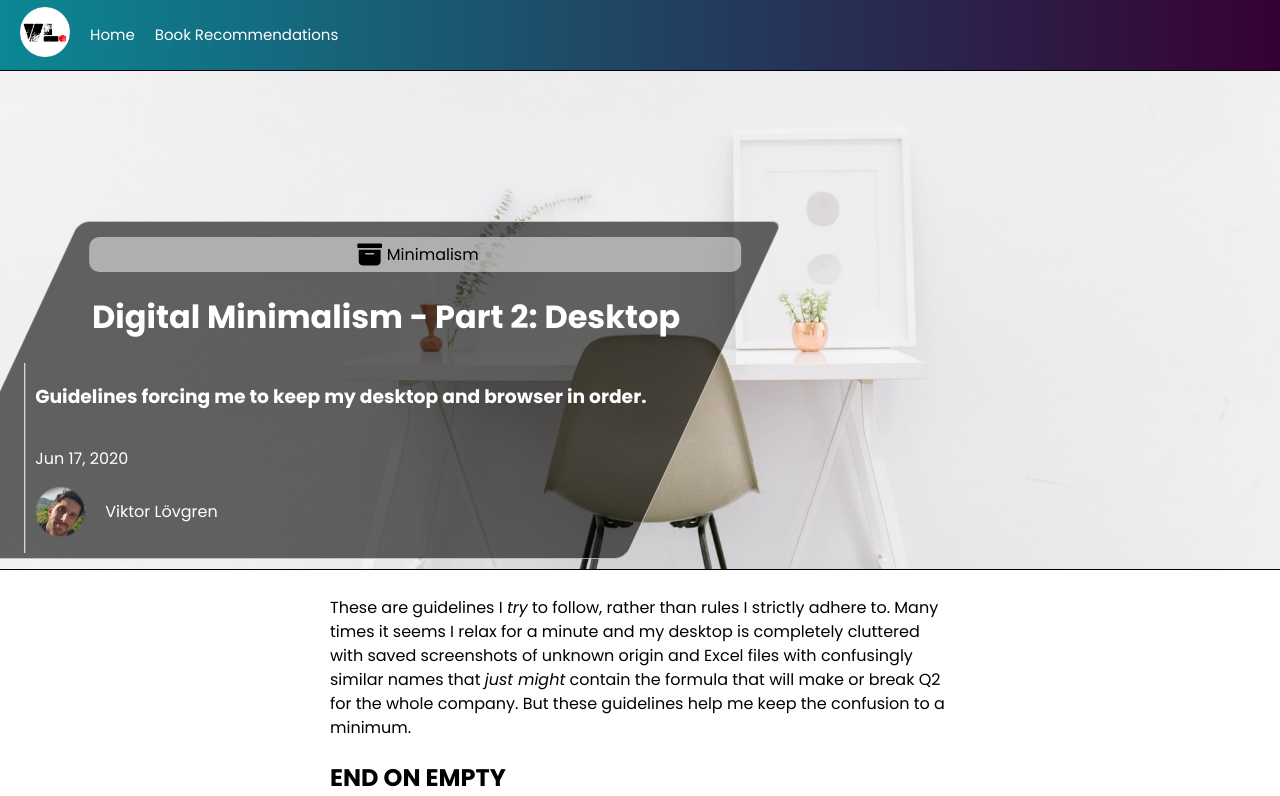
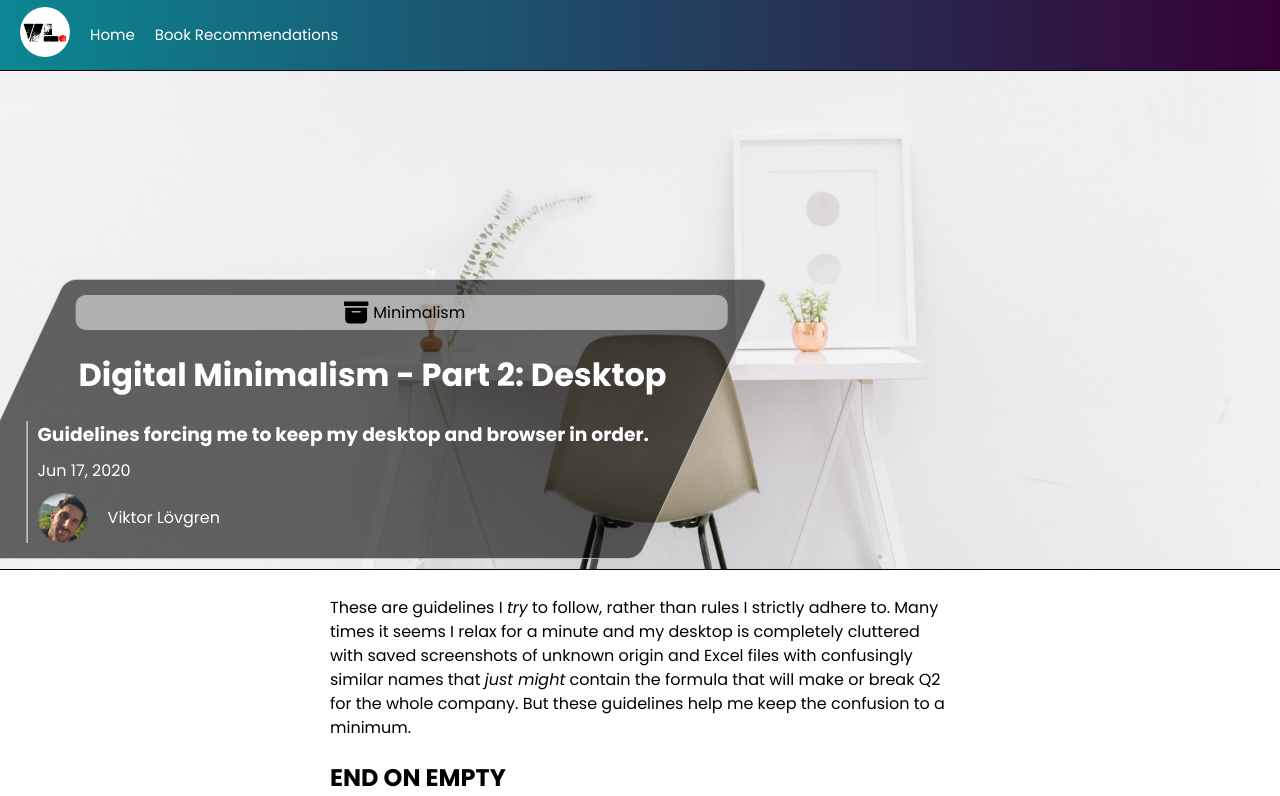
Before and after one commit to leafleaf90/VLblog, a Jekyll site: the page built from _posts/2020-06-17-digital-minimalism-2-desktop.md, in a window 1280 px wide. Shown: the top 796 px of the page. Built offline with Jekyll 4.4.1, drawn with Linux system fonts in a browser that asks for light colours; some web fonts are replaced; grey boxes are pictures that could not be loaded.

Commit message:
small design update on blog post meta

```diff
--- a/_layouts/post.html
+++ b/_layouts/post.html
@@ -14,15 +14,19 @@
       {% if page.categories %} {% include components/post_logos.html
       categories=page.categories %} {% endif %}
       <h1>{{page.title}}</h1>
-      <div class="post-title-meta">
-        <h3>{{page.description}}</h3>
-        <p>{{ page.date | date: "%b %-d, %Y" }}</p>
+      <div class="post-title-meta" style="margin-bottom: 10px">
+        <h3 style="text-align: start; margin-top: 0px; margin-bottom: 10px">
+          {{page.description}}
+        </h3>
+        <p style="margin-top: 0px; margin-bottom: 10px">
+          {{ page.date | date: "%b %-d, %Y" }}
+        </p>
         <div
           style="
             display: flex;
             align-items: center;
             justify-content: center;
-            margin-bottom: 16px;
+            margin-bottom: 0px;
           "
         >
           <img
```
